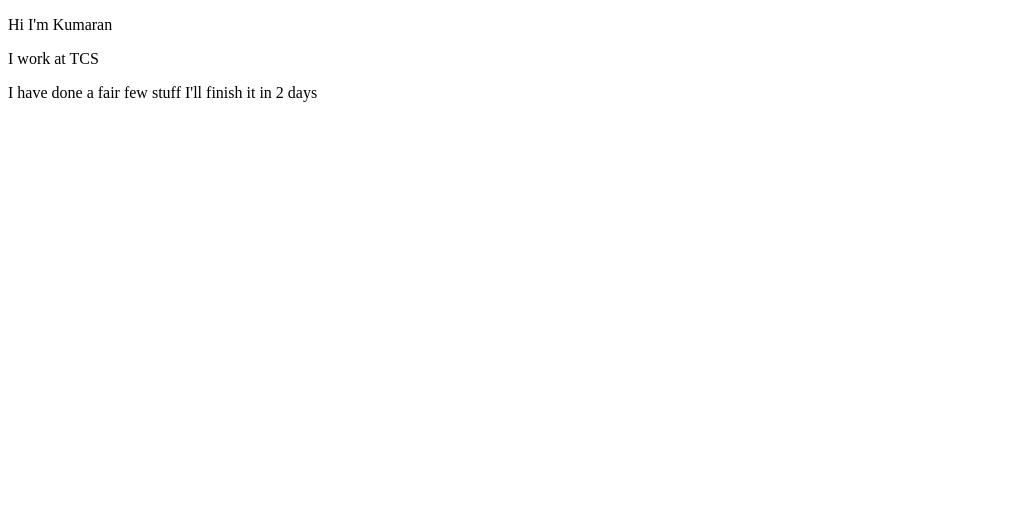
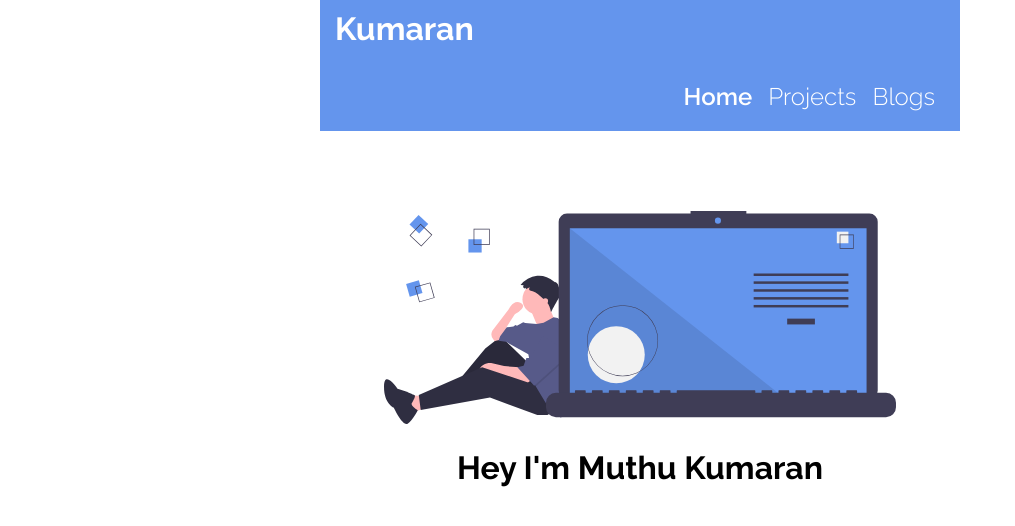
Before and after one commit to KumaranSahi/kumaran-portfolio, a plain HTML site: page index.html in a window 1280 px wide. Shown: the whole page, without its empty margins (0-1015 px from the left). Drawn offline with Linux system fonts and the light colour scheme.

Commit message:
chores-navAndHeader

```diff
--- a/index.html
+++ b/index.html
@@ -3,17 +3,42 @@
 <head>
     <meta charset="UTF-8">
     <meta name="viewport" content="width=device-width, initial-scale=1.0">
-    <title>Kumaran Protfolio</title>
+    <title>Home</title>
+    <link rel="stylesheet" type="text/css" href="./styles.css">
+    <link rel="preconnect" href="https://fonts.gstatic.com">
+    <link href="https://fonts.googleapis.com/css2?family=Raleway:ital,wght@0,300;0,400;0,500;0,600;0,700;1,200;1,300;1,400;1,500;1,600;1,700&display=swap" rel="stylesheet">
 </head>
 <body>
-    <p>
-        Hi I'm Kumaran
-    </p>
-    <p>
-        I work at TCS
-    </p>
-    <p>
-        I have done a fair few stuff I'll finish it in 2 days
-    </p>
+    <main>
+        <!-- Nav Bar -->
+        <nav class="nav-page">
+            <a href="/" class="links-nav links-nav-title">
+                Kumaran
+            </a>
+            <div class="nav-page-navigation">
+                <a href="/" class="links-nav links-nav-active">
+                    Home
+                </a>
+                <a href="/" class="links-nav">
+                    Projects
+                </a>
+                <a href="/" class="links-nav">
+                    Blogs
+                </a>
+            </div>
+        </nav>
+        <!-- Header image and details -->
+        <header>
+            <img src="./images/codeThinking.svg" class="header-image">
+            <h1>
+                Hey I'm Muthu Kumaran
+            </h1>
+            <h2>
+
+            </h2>
+        </header>
+
+    </main>
+
 </body>
 </html>
--- /dev/null
+++ b/styles.css
@@ -0,0 +1,64 @@
+/* Body */
+body{
+    font-family: 'Raleway', sans-serif;
+    margin: 0px;
+}
+
+/* main */
+main{
+    width: 50%;
+    margin: auto;
+}
+
+
+@media (max-width:650px){
+    main{
+        width: 100%;
+    }
+}
+
+
+/* Nav */
+
+.nav-page{
+    width: 100%;
+    background-color: #6495ed;
+    padding: 10px;
+    box-sizing: border-box;
+}
+
+.nav-page-navigation{
+    text-align-last: right;
+    margin-top: 25px;
+    padding: 10px;
+}
+
+/* Header */
+header{
+    margin-top: 80px;
+    text-align: center;
+}
+
+.header-image{
+    width: 80%;
+}
+
+
+
+/* Links */
+.links-nav{
+    text-decoration: none;
+    color: white;
+    margin: 5px;
+    font-weight: 300;
+    font-size: 1.5rem;
+}
+
+.links-nav-title{
+    font-weight: 800;
+    font-size: 2rem;
+}
+
+.links-nav-active{
+    font-weight: 600;
+}
```
Also changed, not shown: images/codeThinking.svg (added).
